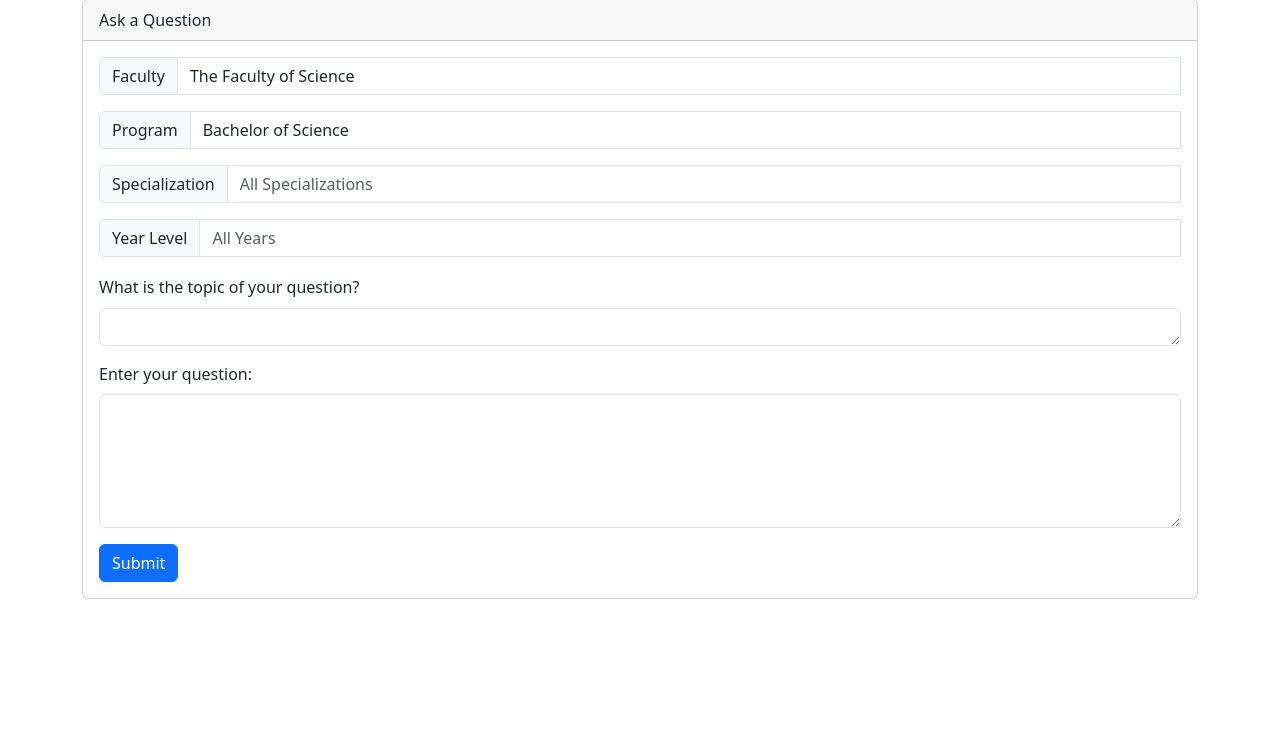
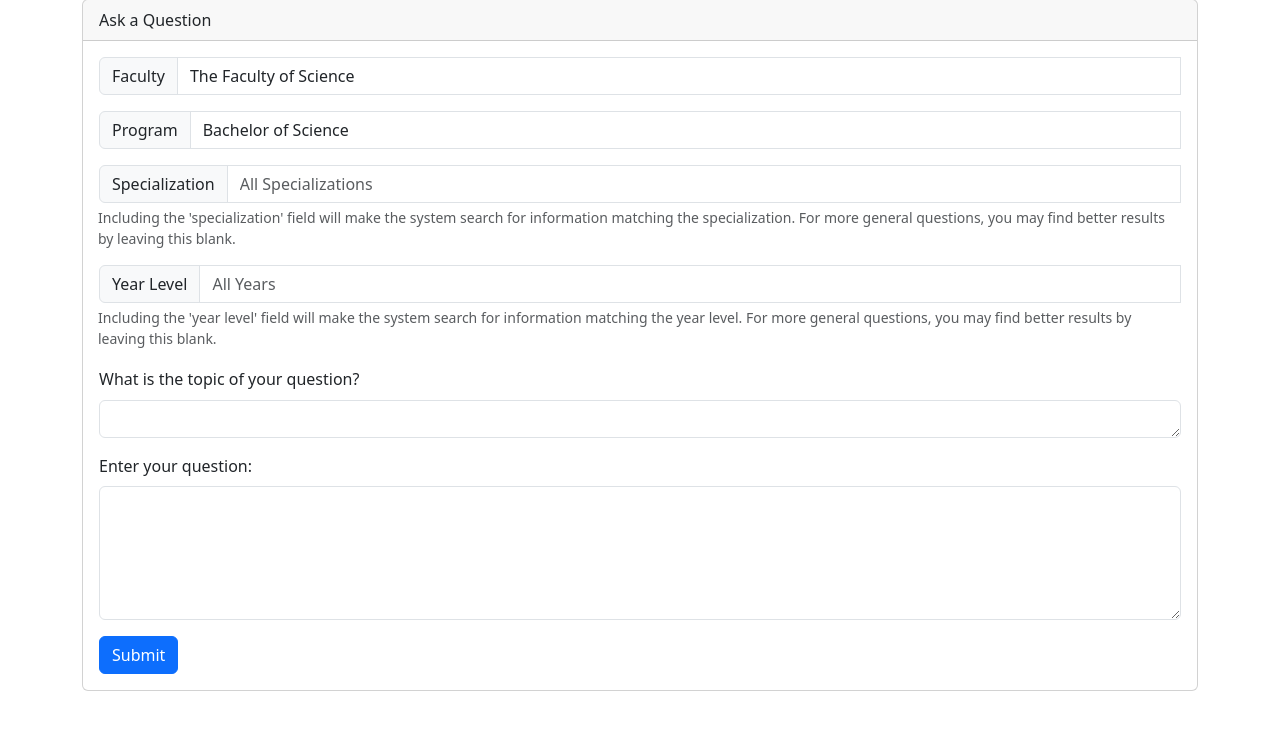
Before and after one commit to UBC-CIC/student-advising-assistant, a Flask app: page / in a window 1280 px wide. Shown: the part 268-1007 px from the top of the page. Before the commit the page ends 867 px from the top, so only its background shows below. Run offline with Flask 3, Linux system fonts and the light colour scheme; parts of the project's set-up code (start-up, migrations or seed data) failed here and were passed over; some libraries are stand-ins or nearby versions.

Commit message:
Add instructions for specialization/year fields

```diff
--- a/flask_app/langchain_inference.py
+++ b/flask_app/langchain_inference.py
@@ -375,5 +375,3 @@ async def run_chain(program_info: Dict, topic: str, query:str, start_doc:int=Non
         alerts.append(f"Did not find answer specific to {', '.join([program_info[key] for key in ignored_keys])}")
 
     return docs, main_response, alerts, removed_docs
-
-backoff_retrieval(retriever,{'faculty': 'The Faculty of Science', 'program': 'Bachelor of Science','specialization':'Major Computer Science'},'','Can I take math 120 instead of math 100?',do_filter=True)
--- a/flask_app/templates/index.html
+++ b/flask_app/templates/index.html
@@ -86,6 +86,10 @@
               <span class="input-group-text">Specialization</span>
               <input type="search" id="specialization" class="form-control" name="specialization"
                 list="specialization_list" placeholder="All Specializations" autocomplete="off">
+              <small id="specialization-help-block" class="form-text text-muted">
+                Including the 'specialization' field will make the system search for information matching the specialization.
+                For more general questions, you may find better results by leaving this blank.
+              </small>
               <datalist id="specialization_list">
                 {% for faculty in faculties.keys() %}
                 {% for program in faculties[faculty]['programs'].keys() %}
@@ -102,6 +106,10 @@
               <span class="input-group-text">Year Level</span>
               <input type="search" id="year" class="form-control" name="year" list="year_list" placeholder="All Years"
                 autocomplete="off">
+                <small id="year-help-block" class="form-text text-muted">
+                  Including the 'year level' field will make the system search for information matching the year level.
+                  For more general questions, you may find better results by leaving this blank.
+                </small>
               <datalist id="year_list">
                 {% for year in ["First Year","Second Year","Third Year","Fourth Year","Fifth Year"] %}
                 <option value="{{year}}">{{year}}</option>
```
Also changed, not shown: flask_app/static/about.md (+1 -1 lines), flask_app/static/query_suggestions.md (+2 -1 lines).
